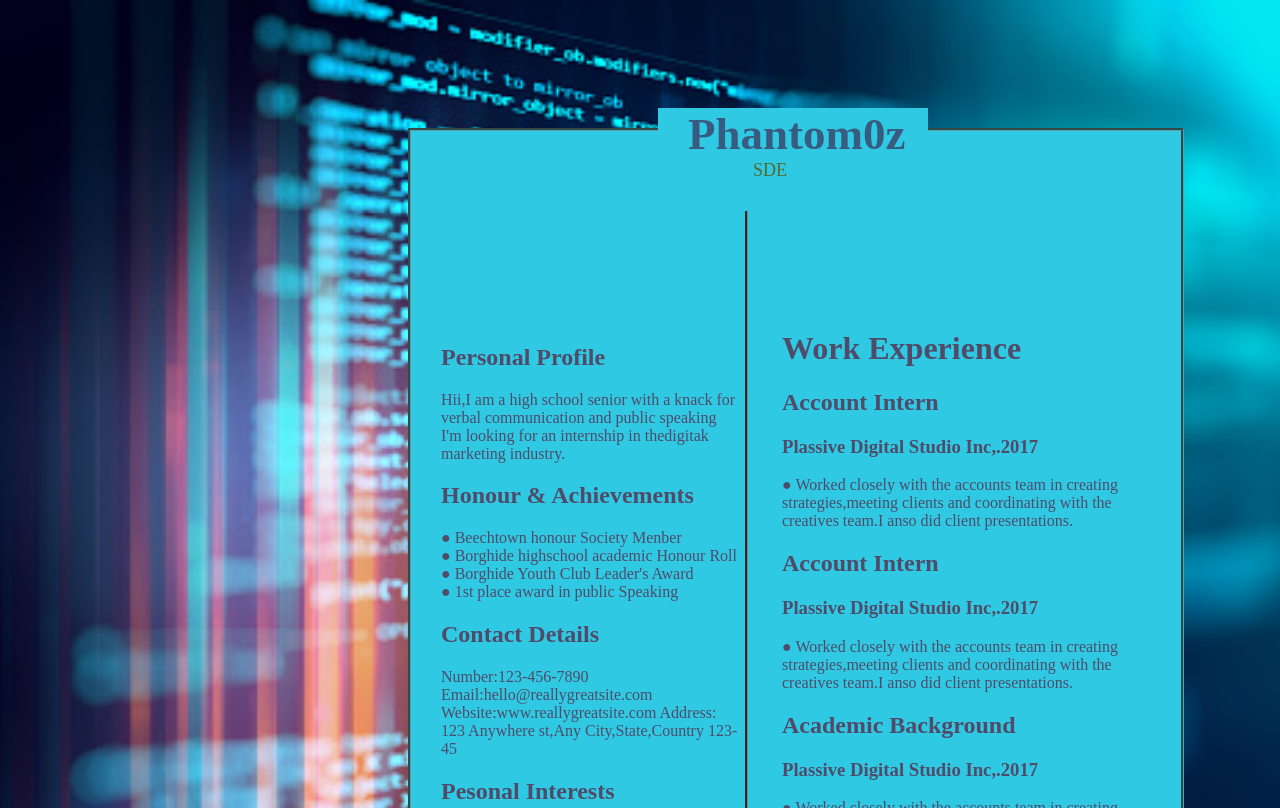
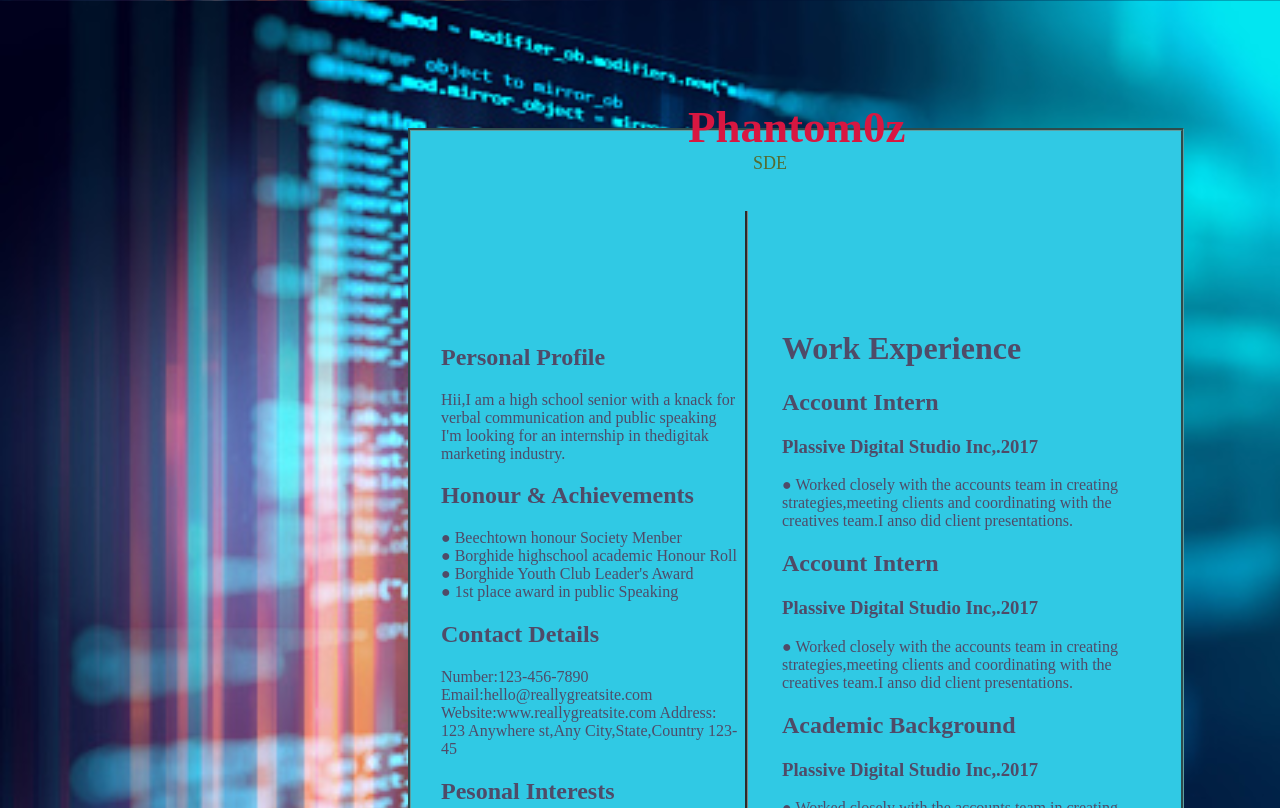
Before and after one commit to Vishnu-yes-i-am/devsnest-frontend, a plain HTML site: page day-3.html in a window 1280 px wide. Shown: the top 808 px of the page. Drawn offline with Linux system fonts and the light colour scheme.

Commit message:
Add files via upload

```diff
--- a/day-3.html
+++ b/day-3.html
@@ -3,8 +3,8 @@
 <head>
     <title>RESUME</title>
 </head>
-<body  style="background-image: url(day3_background.jpg); background-repeat:no-repeat; background-size: 110%;" >
-    <div style="background-color: rgb(48, 201, 228); color: rgb(56, 92, 128); position: relative; font-size: 45px;left: 650px; top: 100px;width: 240px;height: 70px;padding-left: 30px; font-weight: 600;">Phantom0z <br>
+<body  style="background-image: url(/day3_background.jpg); background-size: 110%;" >
+    <div style="background: linear-gradient(0deg, rgb(48, 201, 228) 60%,  40%); color: rgb(216, 23, 65); position: relative; font-size: 45px;left: 650px; top: 93px;width: 240px;height: 70px;padding-left: 30px; font-weight: 600;">Phantom0z <br>
     <div style="padding-left: 65px; font-size: large; color: darkolivegreen; font-weight: 300;">SDE</div></div>
     <div style="background-color: rgb(48, 201, 228);  border: cadetblue; width: 770px;height: 900px;margin-left: 400px;margin-top: 50px; border-style: groove; color: rgb(79, 75, 104);">
         <div style="width: 300px; height: 800px;display: inline-block; position: relative;padding-left: 30px; top: 80px;"><h2>Personal Profile</h2>
```
